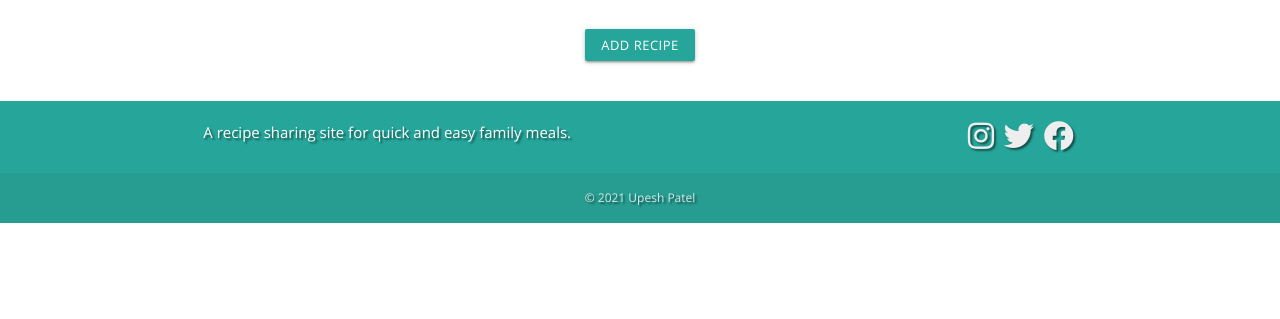
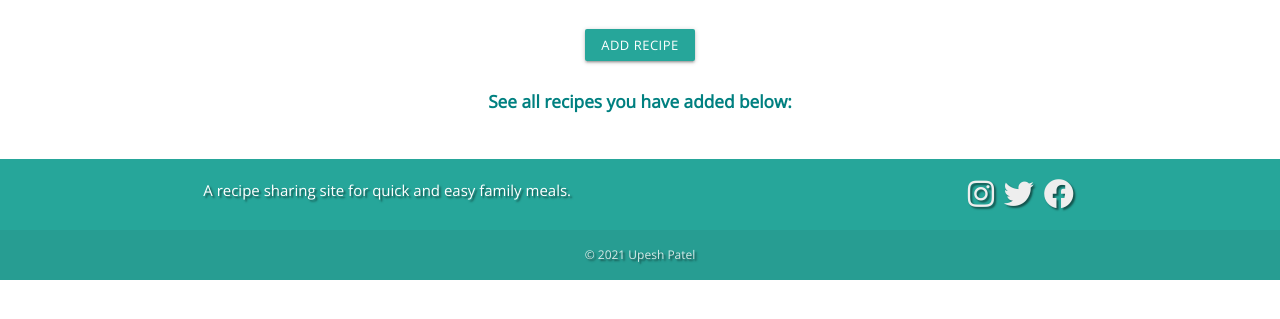
Before and after one commit to upeshp/MS3_EasyDinner, a Flask app: template templates/profile.html in a window 1280 px wide. Shown: the part 129-448 px from the top of the page. Run offline with Flask 2, Linux system fonts and the light colour scheme; the template is opened without the code that fills it, so the values that code supplies are empty; some libraries are stand-ins or nearby versions.

Commit message:
Feat: added text to profile.html stating recipes added are displayed here

```diff
--- a/templates/profile.html
+++ b/templates/profile.html
@@ -23,6 +23,16 @@
     </div>
 
     <div class="row">
+        <div class="col s12 m8 offset-m2">
+            <!-- <div class="card-panel"> -->
+                <h6 class="center-align page-header">
+                    See all recipes you have added below:
+                </h6>
+            <!-- </div> -->
+        </div>
+    </div>
+
+    <div class="row">
         {% for recipe in recipes if session.user|lower == recipe.recipe_addedby|lower %}
         <div class="col s12 m4 recipe-container">
             <div class="card small">
```
